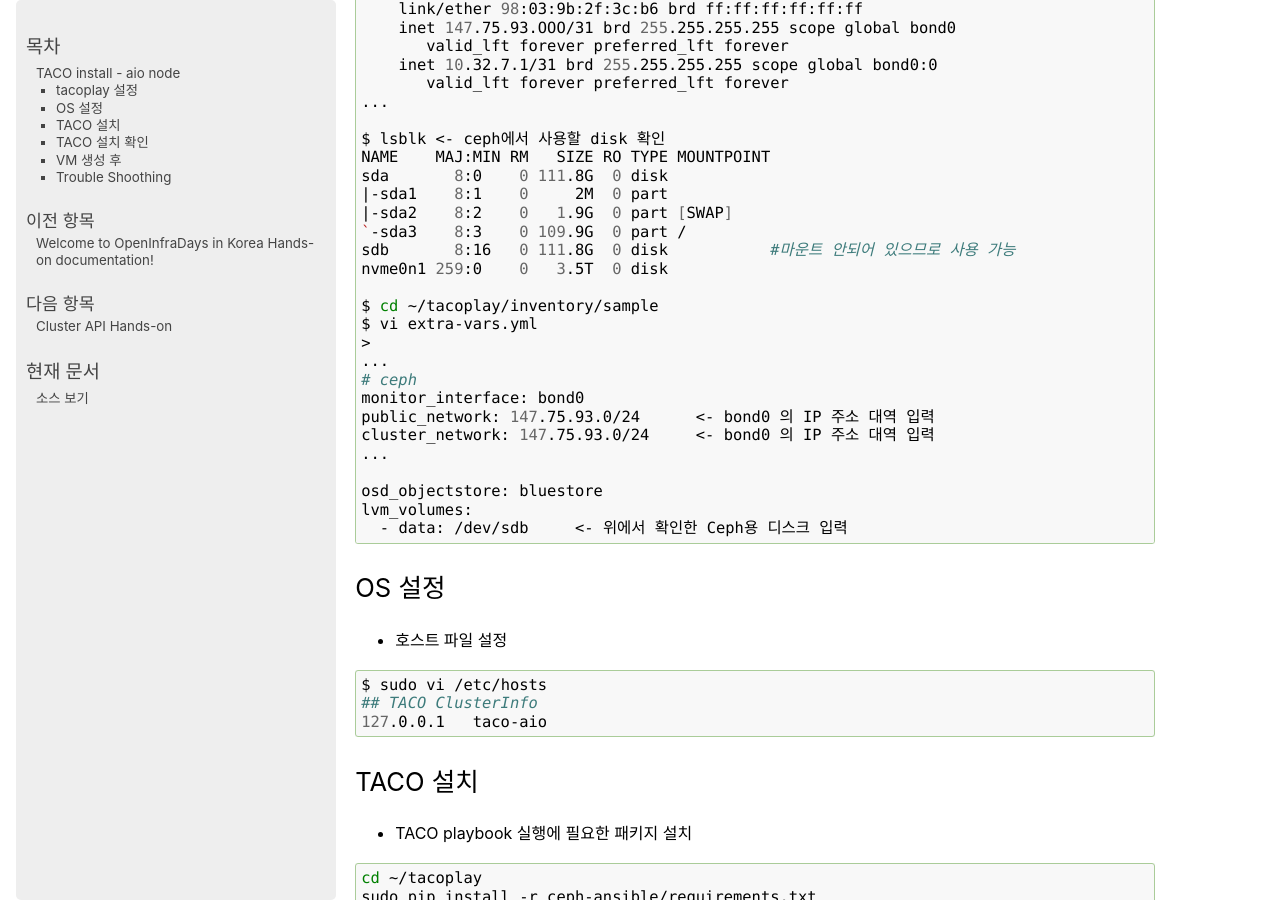
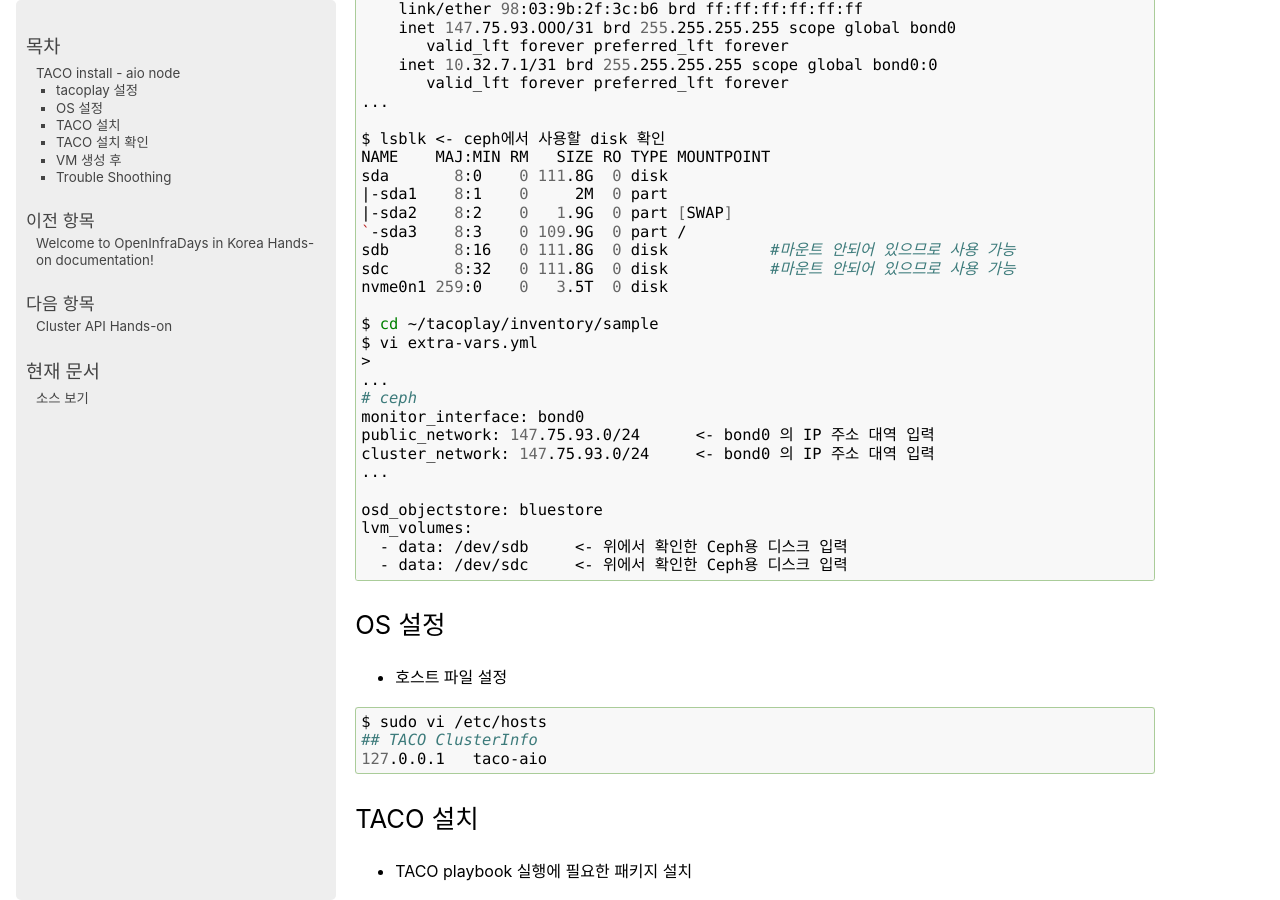
Before and after one commit to openinfradev/openinfraday-2019-handson-docs, a Sphinx documentation site: the page built from docs/source/taco-aio.rst, in a window 1280 px wide and 900 px high, scrolled down 698 px. Built offline with Sphinx 7.4.7, drawn with Linux system fonts in a browser that asks for light colours.

Commit message:
make use two disks for ceph osd devices

```diff
--- a/docs/source/taco-aio.rst
+++ b/docs/source/taco-aio.rst
@@ -54,6 +54,7 @@ monitor_interface, public_network, cluster_network, lvm_molumes 확인 후 적
    |-sda2    8:2    0   1.9G  0 part [SWAP]
    `-sda3    8:3    0 109.9G  0 part /
    sdb       8:16   0 111.8G  0 disk           #마운트 안되어 있으므로 사용 가능
+   sdc       8:32   0 111.8G  0 disk           #마운트 안되어 있으므로 사용 가능
    nvme0n1 259:0    0   3.5T  0 disk
 
    $ cd ~/tacoplay/inventory/sample
@@ -69,6 +70,7 @@ monitor_interface, public_network, cluster_network, lvm_molumes 확인 후 적
    osd_objectstore: bluestore
    lvm_volumes:
      - data: /dev/sdb     <- 위에서 확인한 Ceph용 디스크 입력
+     - data: /dev/sdc     <- 위에서 확인한 Ceph용 디스크 입력
 
 
 
```
